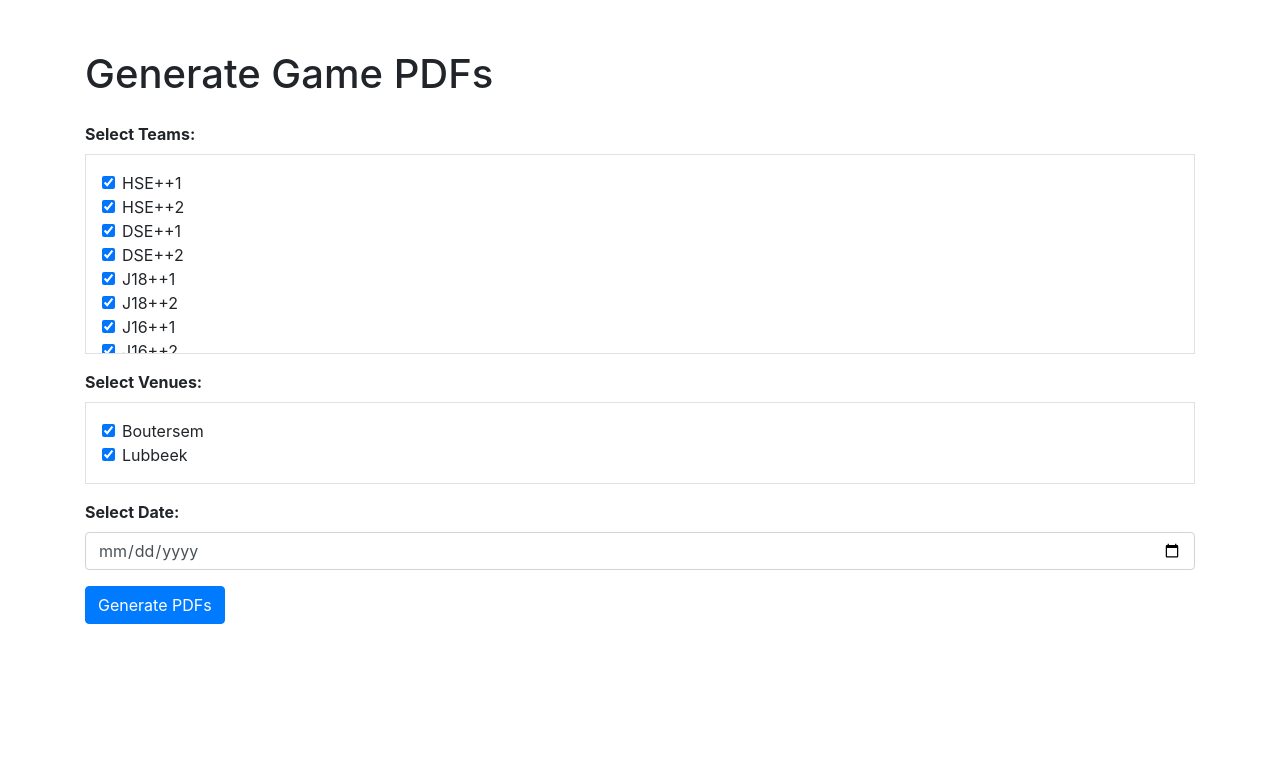
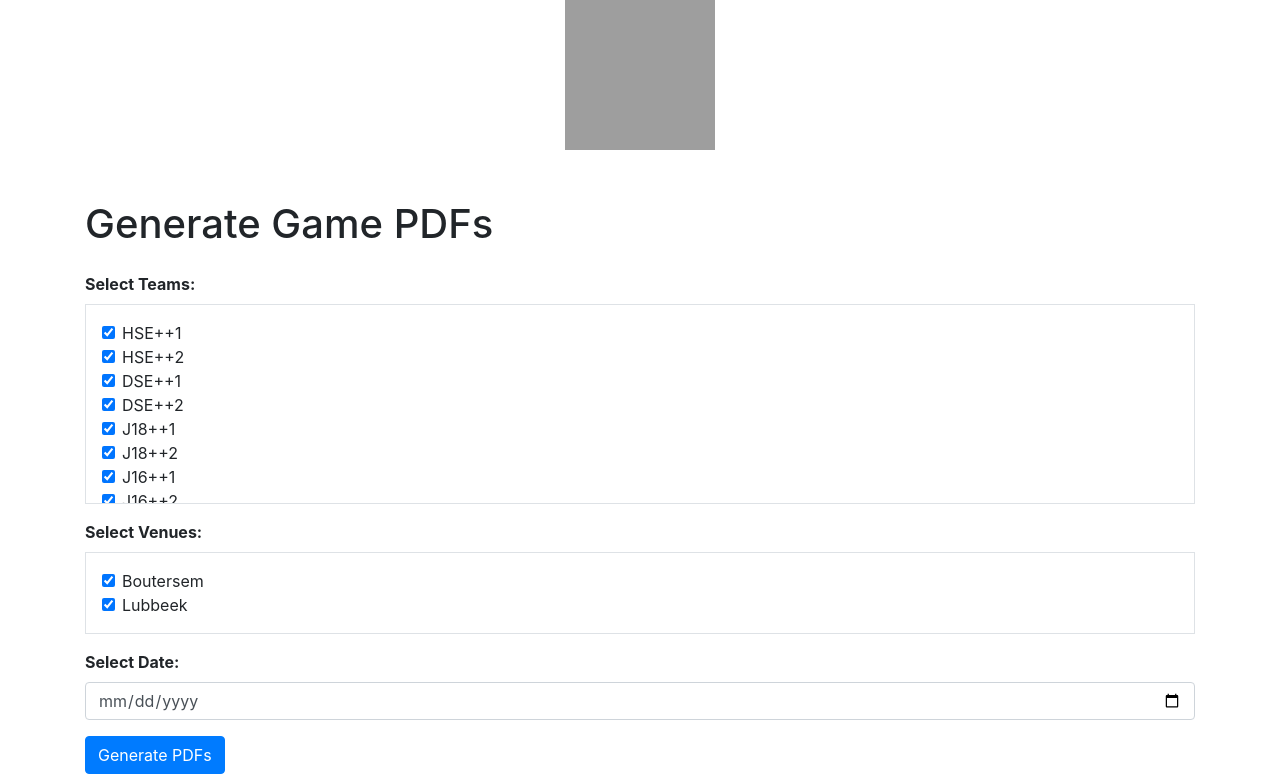
Before and after one commit to dieteroo/basket.games, a Flask app: page / in a window 1280 px wide. Shown: the top 774 px of the page. Before the commit the page ends 624 px from the top, so only its background shows below. Run offline with Flask 3, Linux system fonts and the light colour scheme; some libraries are stand-ins or nearby versions; grey boxes are pictures that could not be loaded.

Commit message:
Update index.html

```diff
--- a/opt/games/templates/index.html
+++ b/opt/games/templates/index.html
@@ -12,6 +12,9 @@
     </style>
 </head>
 <body>
+    <div style="text-align: center; margin-bottom: 20px;">
+        <img src="https://hagelandunited.be/wp-content/uploads/2022/06/HagelandUnited_150x150.png" alt="Hageland United Logo" width="150" height="150">
+    </div>
     <div class="container">
         <h1 class="mb-4">Generate Game PDFs</h1>
         {% with messages = get_flashed_messages(with_categories=true) %}
```
